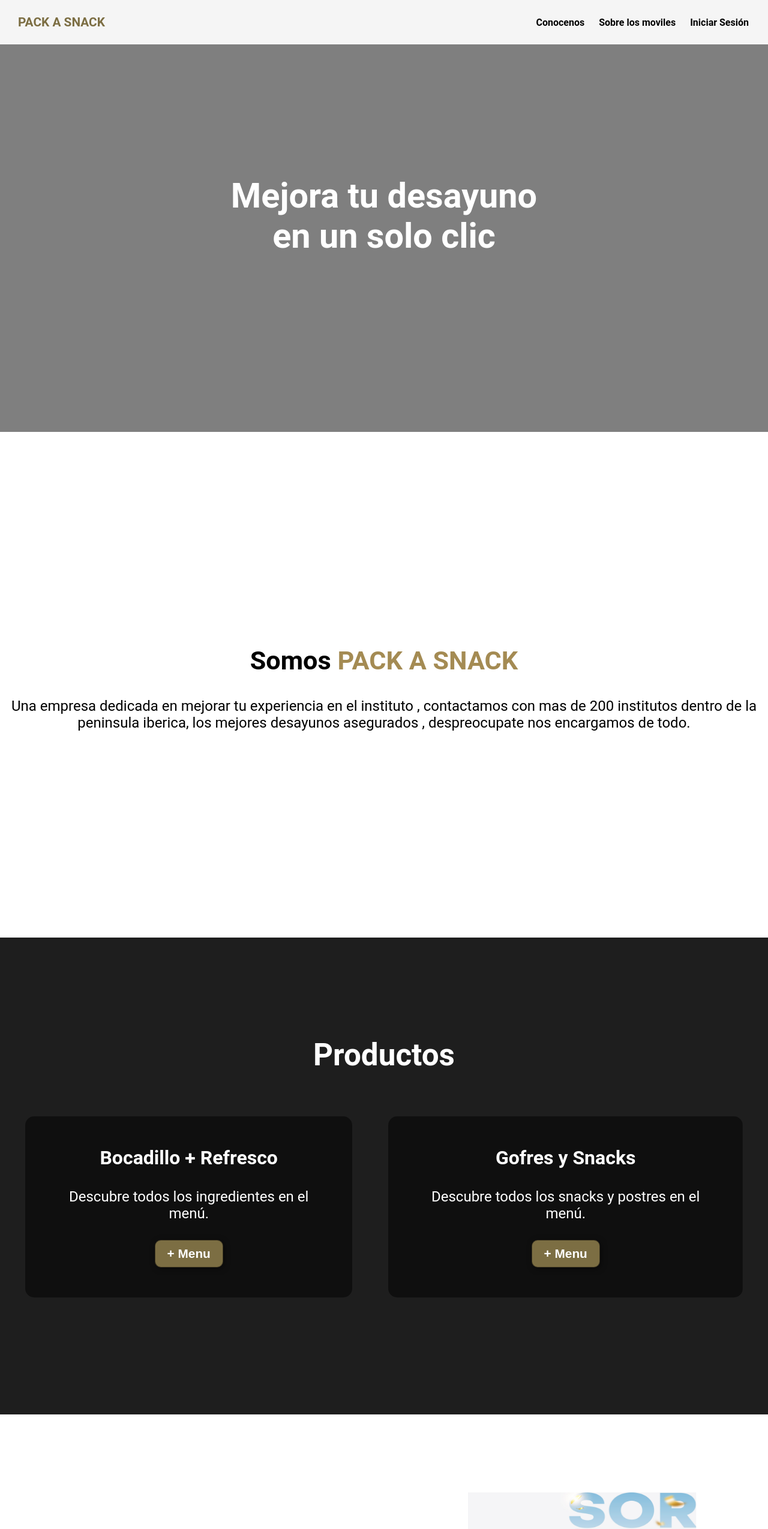
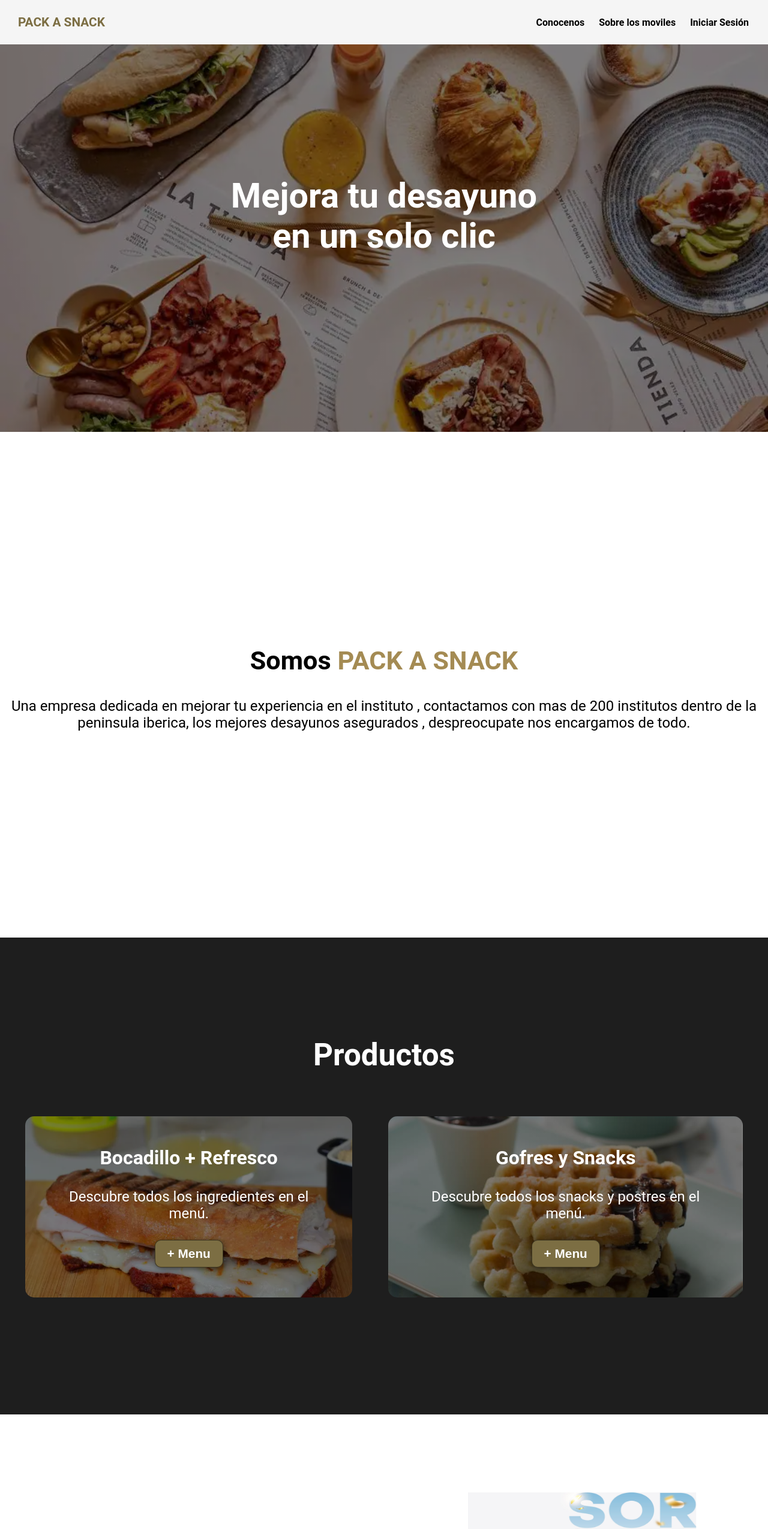
Before and after one commit to ErjuanK/Rostro.github-io, a plain HTML site: page empresas/index.html in a window 1280 px wide. Shown: the top 2549 px of the page at 60% size. Drawn offline with Linux system fonts and the light colour scheme; the site is published under a folder, as on GitHub Pages, so addresses that start at the root find nothing; files whose address does not match are found by name.

Commit message:
Y me la pela ademas

```diff
--- a/empresas/index.css
+++ b/empresas/index.css
@@ -87,7 +87,7 @@ header a:hover{
         rgba(0,0,0,0.5),
         rgba(0,0,0,0.5)
     )
-    ,url("/medios/latiendadevelezbrunchportad-0009-krCH--940x529@abc.webp");
+    ,url("latiendadevelezbrunchportad-0009-krCH--940x529@abc.webp");
     background-repeat: no-repeat;
     background-size: cover;
     background-position: center center;
@@ -144,7 +144,7 @@ header a:hover{
         rgba(0,0,0,0.5),
         rgba(0,0,0,0.5)
     )
-    ,url("/medios/bocata_sobraquesojamo6.webp");
+    ,url("bocata_sobraquesojamo6.webp");
 
 }
 
@@ -155,7 +155,7 @@ header a:hover{
         rgba(0,0,0,0.5),
         rgba(0,0,0,0.5)
     )
-    ,url("/medios/44534F3C-FD73-46BC-9745-7C28FB890379.jpg");
+    ,url("44534F3C-FD73-46BC-9745-7C28FB890379.jpg");
 
 }
 
--- a/empresas/index.html
+++ b/empresas/index.html
@@ -5,7 +5,7 @@
     <meta name="viewport" content="width=device-width, initial-scale=1.0">
     <title>PACK A SNACK</title>
     <link rel="stylesheet" href="index.css">
-    <link rel="icon" type="image/x-icon" href="/medios/Captura de pantalla 2024-03-05 001902.ico">
+    <link rel="icon" type="image/x-icon" href="Captura de pantalla 2024-03-05 001902.ico">
 </head>
 <body>
     <header>
@@ -56,7 +56,7 @@
             <h2>Precio:</h2>
             <table>
                 <td><p>Todo esto y mas proximamente. <br> POR TAN SOLO 14,99 € / al mes</p></td>
-                <td><img src="/medios/mascota.png" alt="Image description"></td>
+                <td><img src="mascota.png" alt="Image description"></td>
             </table>
 
             <form action="https://www.youtube.com/watch?v=-fEfe1MChDw&ab_channel=camilacamu&t=5" method="post">
```
Also changed, not shown: empresas/44534F3C-FD73-46BC-9745-7C28FB890379.jpg (added), empresas/Captura de pantalla 2024-03-05 001902.ico (added), empresas/bocata_sobraquesojamo6.webp (added), empresas/latiendadevelezbrunchportad-0009-krCH--940x529@abc.webp (added), empresas/mascota.png (added).
